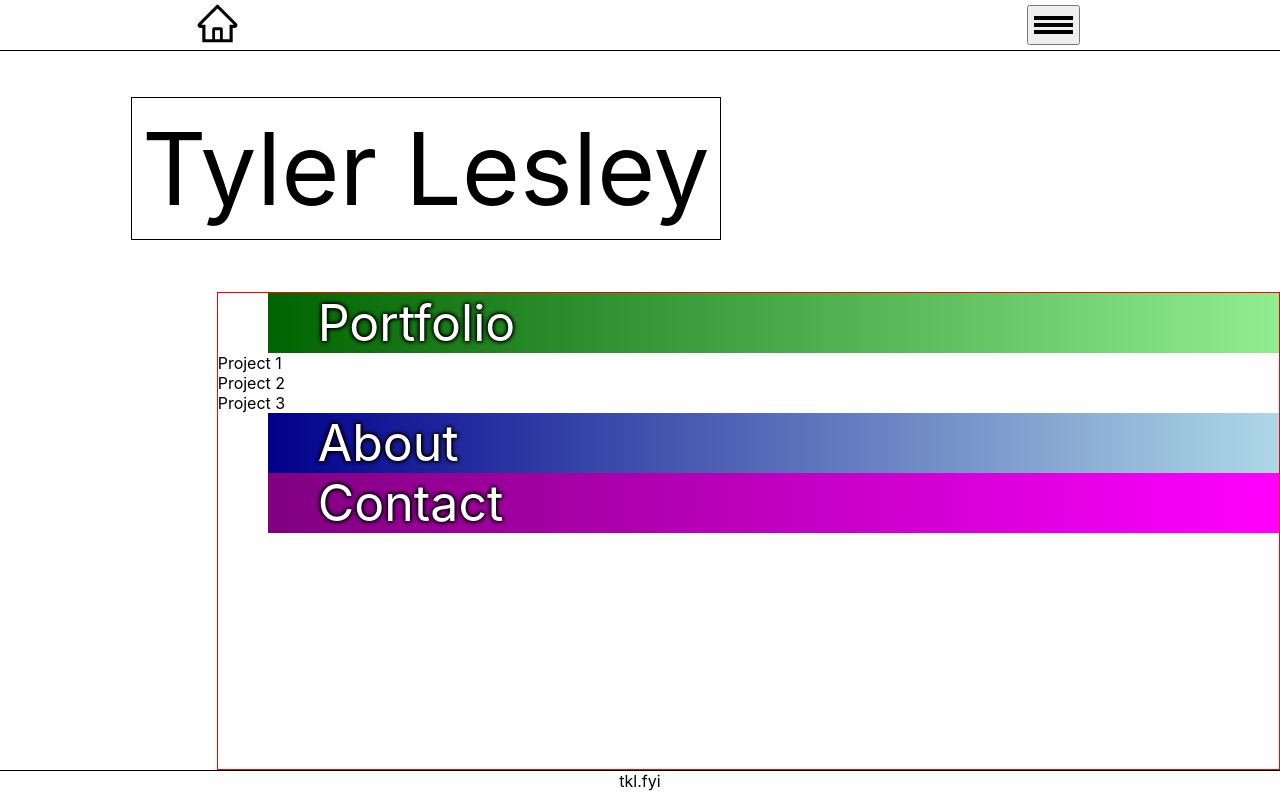
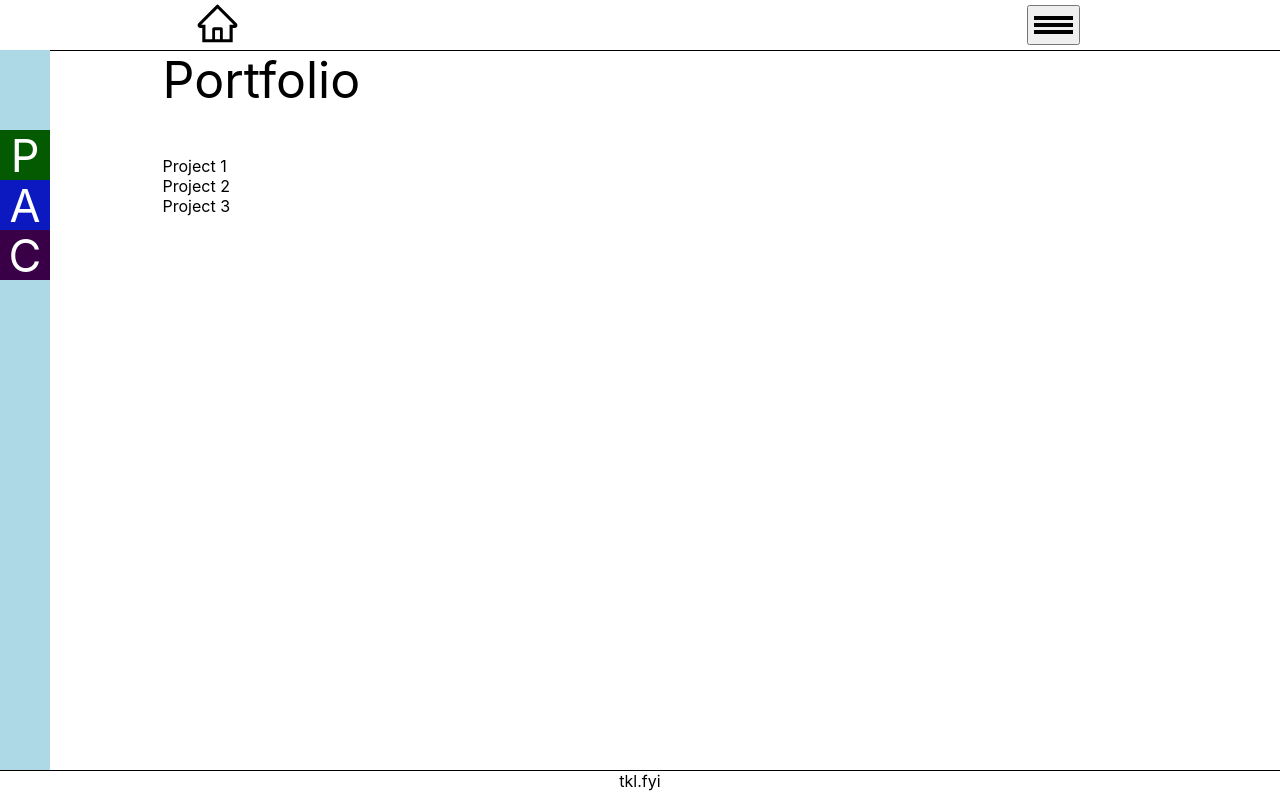
Before and after one commit to tklesley/tklesley.github.io, a React (Create React App) app in the folder portfolio/: page /projects in a window 1280 px wide. Built offline with nearby package versions, Linux system fonts and the light colour scheme.

Commit message:
Added Sidebar Component
- Created the sidebar component for navigation on desktop sites.

- Fixed var() css colors

- updated projects page to not overlap with landing page and future pages

```diff
--- a/portfolio/src/App.css
+++ b/portfolio/src/App.css
@@ -33,8 +33,8 @@ a {
   --darkblue:#0d19c0;
   --lightgreen: #3cff00;
   --darkgreen: #035a00;
-  --fuchsia: #a200e2;
-  --purple: #390047;
+  --lightpurple: #a200e2;
+  --darkpurple: #390047;
   --dark-bg:#221f1f;
   --light-bg:#f7f3f3;
   --transparent-bg:rgba(20, 20, 20, 0.7);
--- a/portfolio/src/components/header/header.css
+++ b/portfolio/src/components/header/header.css
@@ -56,4 +56,5 @@
   .settings-button {
     padding: 5px;
     margin: 5px;
+    cursor: pointer;
   }
--- a/portfolio/src/components/header/header.js
+++ b/portfolio/src/components/header/header.js
@@ -1,4 +1,4 @@
-import React, { useState, useEffect } from "react";
+import React, { useState } from "react";
 import { Link } from "react-router-dom";
 import './header.css';
 import { AiOutlineHome } from "react-icons/ai";
--- /dev/null
+++ b/portfolio/src/components/sidebar/sidebar.css
@@ -0,0 +1,39 @@
+.sidebar-container {
+    display: flex;
+    flex-direction: column;
+    padding-top: 10vh;
+    grid-area: sidebar;
+    background-color: lightblue;
+    width: 50px;
+}
+
+.sidebar-item {
+    display: flex;
+    justify-content: center;
+    align-items: center;
+    color: white;
+    font-size: 45px;
+    height: 50px;
+    transition: width .25s;
+}
+
+.hover-false {
+    width: 50px;
+}
+
+.hover-true {
+    width: 100px;
+    font-size: 20px;
+}
+
+.p-side {
+    background-color: var(--darkgreen);
+}
+
+.a-side {
+    background-color: var(--darkblue);
+}
+
+.c-side {
+    background-color: var(--darkpurple);
+}
--- /dev/null
+++ b/portfolio/src/components/sidebar/sidebar.js
@@ -0,0 +1,27 @@
+import React, { useState } from "react";
+import { Link } from "react-router-dom";
+import "./sidebar.css";
+
+export default function Sidebar() {
+
+    const [pHover, setPHover] = useState(false);
+    const [aHover, setAHover] = useState(false);
+    const [cHover, setCHover] = useState(false);
+
+    return (
+        <div className="sidebar-container">
+            <Link to={`/projects`} className={`sidebar-item p-side hover-${pHover}`}
+                onMouseEnter={() => setPHover(true)}
+                onMouseLeave={() => setPHover(false)}
+                >{pHover ? 'Portfolio' : 'P'}</Link>
+            <Link to={`/about`} className={`sidebar-item a-side hover-${aHover}`}
+                onMouseEnter={() => setAHover(true)}
+                onMouseLeave={() => setAHover(false)}
+                >{aHover ? 'About' : 'A'}</Link>
+            <Link to={`/contact`} className={`sidebar-item c-side hover-${cHover}`}
+                onMouseEnter={() => setCHover(true)}
+                onMouseLeave={() => setCHover(false)}
+                >{cHover ? 'Contact' : 'C'}</Link>
+        </div>
+    )
+}
--- a/portfolio/src/pages/landing/landing.css
+++ b/portfolio/src/pages/landing/landing.css
@@ -35,27 +35,27 @@
 }
 
 .portfolio {
-    background-image: linear-gradient(to right, darkgreen , lightgreen);
+    background-image: linear-gradient(to right, var(--darkgreen), var(--lightgreen));
 }
 
 .portfolio:hover {
-    background-image: linear-gradient(to right, darkgreen , darkgreen);
+    background-image: linear-gradient(to right, var(--darkgreen), var(--darkgreen));
 }
 
 .about {
-    background-image: linear-gradient(to right, darkblue , lightblue);
+    background-image: linear-gradient(to right, var(--darkblue), var(--lightblue));
 }
 
 .about:hover {
-    background-image: linear-gradient(to right, darkblue , darkblue);
+    background-image: linear-gradient(to right, var(--darkblue), var(--darkblue));
 }
 
 .contact {
-    background-image: linear-gradient(to right, purple , fuchsia);
+    background-image: linear-gradient(to right, var(--darkpurple), var(--lightpurple));
 }
 
 .contact:hover {
-    background-image: linear-gradient(to right, purple , purple);
+    background-image: linear-gradient(to right, var(--darkpurple), var(--darkpurple));
 }
 
 
--- a/portfolio/src/pages/landing/landing.js
+++ b/portfolio/src/pages/landing/landing.js
@@ -8,8 +8,8 @@ export default function Landing() {
             <div className="name">Tyler Lesley</div>
             <div className="sections-container">
                 <Link to={`projects`} className="tabs portfolio">Portfolio</Link>
-                <div className="tabs about">About</div>
-                <div className="tabs contact">Contact</div>
+                <Link to={`about`} className="tabs about">About</Link>
+                <Link to={`contact`} className="tabs contact">Contact</Link>
             </div>
         </div>
     )
--- a/portfolio/src/pages/projects/projects.css
+++ b/portfolio/src/pages/projects/projects.css
@@ -1,18 +1,21 @@
 .p-page {
+    display: grid;
     grid-template-areas:
-        'name name name'
-        'sections . . . .'
-        'sections . . . .';
+        'sidebar title .'
+        'sidebar projects projects'
+        'sidebar projects projects';
     grid-gap: 5px;
     grid-template-rows: 1fr 3fr 3fr;
-    grid-template-columns: 1fr 3fr 2fr;
+    grid-template-columns: 1fr 3fr 2fr 1fr 1fr;
+    height: 100%;
+    width: 100%;
 }
 
-.p-name {
+.p-title {
     font-size: 50px;
-    grid-area: name;
+    grid-area: title;
 }
 
-.p-sections-container {
-    grid-area: sections;
+.projects-section {
+    grid-area: projects;
 }
--- a/portfolio/src/pages/projects/projects.js
+++ b/portfolio/src/pages/projects/projects.js
@@ -1,21 +1,18 @@
 import React from "react";
-import { Link } from "react-router-dom";
+import Sidebar from "../../components/sidebar/sidebar";
 import "./projects.css";
 
 export default function Projects() {
     return (
-        <div className="page-layout">
-            <div className="name">Tyler Lesley</div>
-            <div className="sections-container">
-                <div className="tabs portfolio">Portfolio</div>
-                <div className="projects-sections">
-                    <div className="p1">Project 1</div>
-                    <div className="p2">Project 2</div>
-                    <div className="p3">Project 3</div>
-                </div>
-                <div className="tabs about">About</div>
-                <div className="tabs contact">Contact</div>
+        <div className="p-page">
+            <div className="p-title">Portfolio</div>
+            <Sidebar />
+            <div className="projects-section">
+                <div className="p1">Project 1</div>
+                <div className="p2">Project 2</div>
+                <div className="p3">Project 3</div>
             </div>
+
         </div>
     )
 }
```
